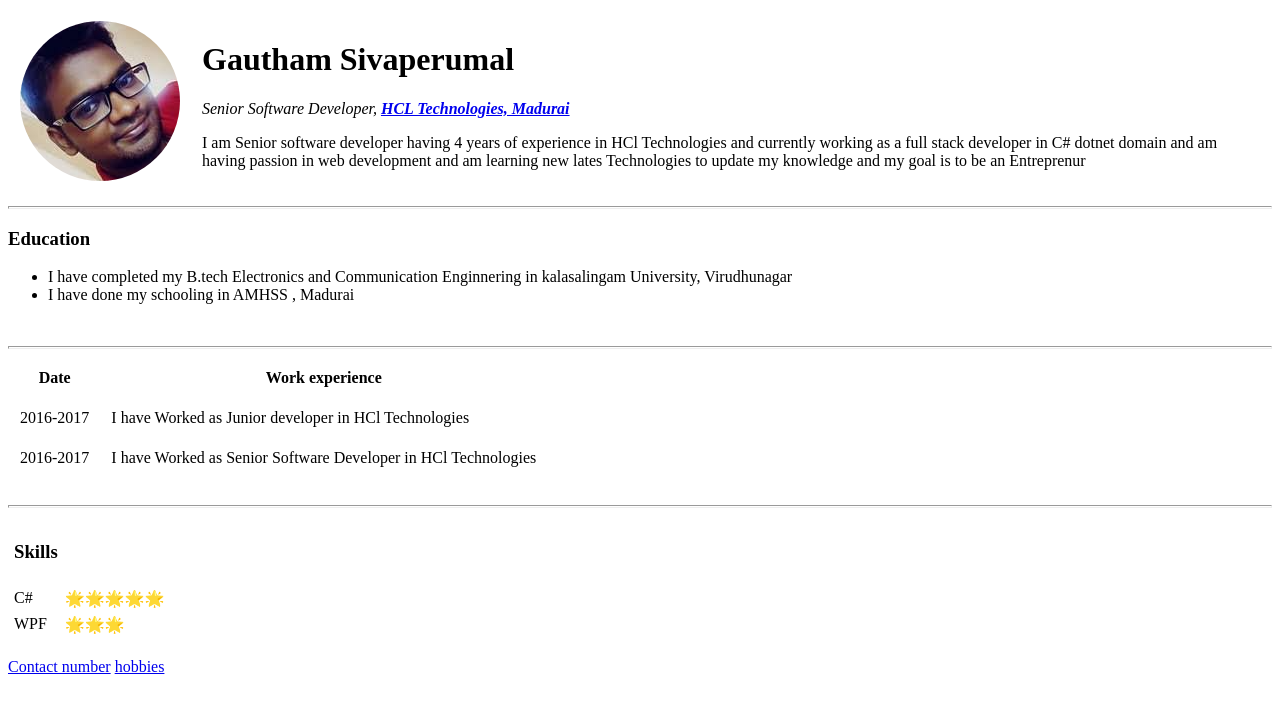
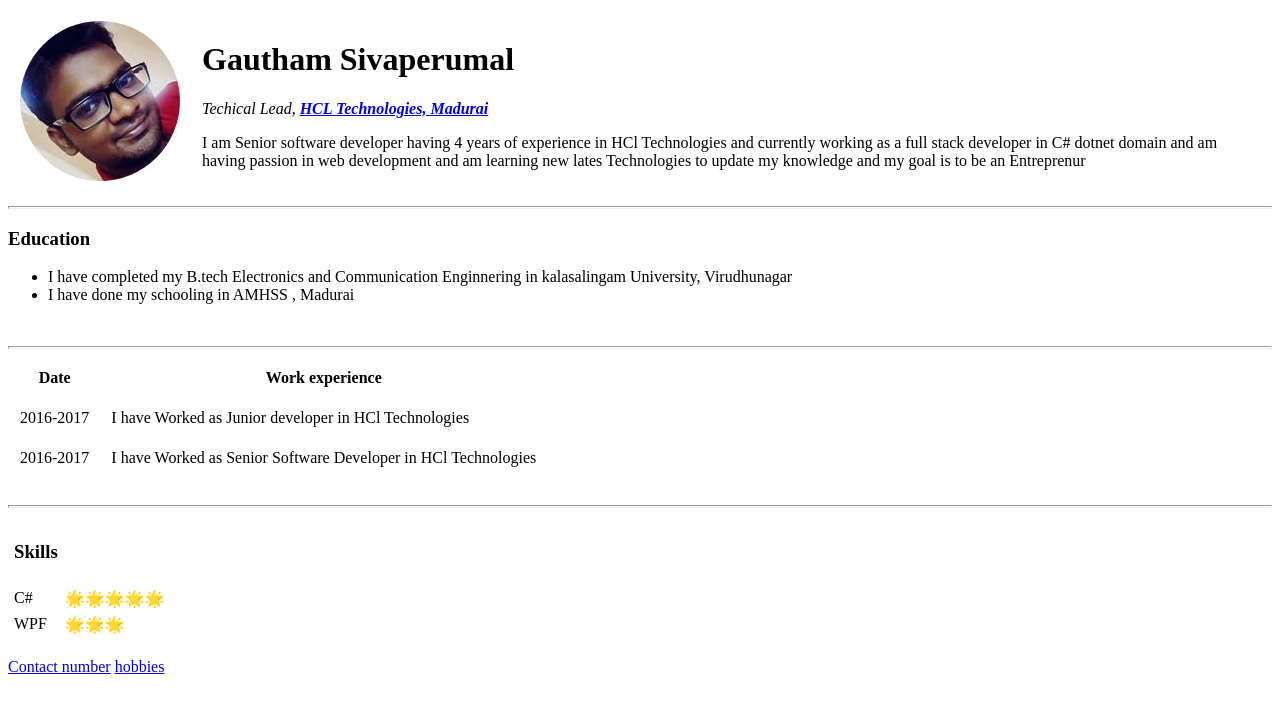
Before and after one commit to gauthamgauthi/CV, a plain HTML site: page index.html in a window 1280 px wide. Drawn offline with Linux system fonts and the light colour scheme.

Commit message:
Update index.html
Updated my current designation

```diff
--- a/index.html
+++ b/index.html
@@ -12,7 +12,7 @@
       <td><img src="Images\Gautham.jpg" alt="Gautham profile picture"></td>
       <td>
         <h1>Gautham Sivaperumal</h1>
-        <p><em>Senior Software Developer, <strong><a href="https://in.linkedin.com/in/gautham-sivaperumal-1a546977">HCL Technologies, Madurai</a></strong></em></p>
+        <p><em>Techical Lead, <strong><a href="https://in.linkedin.com/in/gautham-sivaperumal-1a546977">HCL Technologies, Madurai</a></strong></em></p>
         <p>I am Senior software developer having 4 years of experience in HCl Technologies and currently working as a full stack developer in C# dotnet domain and am having passion in web development and am learning new lates Technologies to update
           my
           knowledge and my goal is to be an Entreprenur</p>
```
